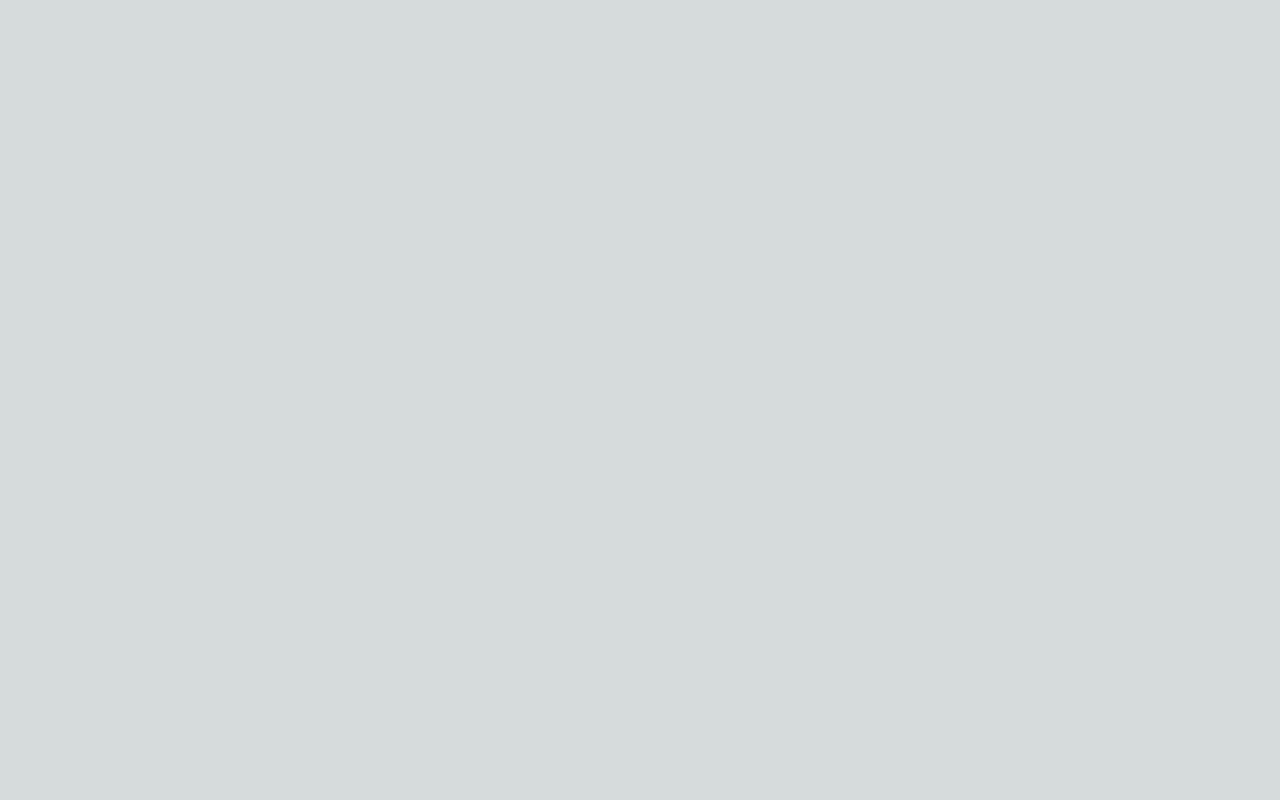
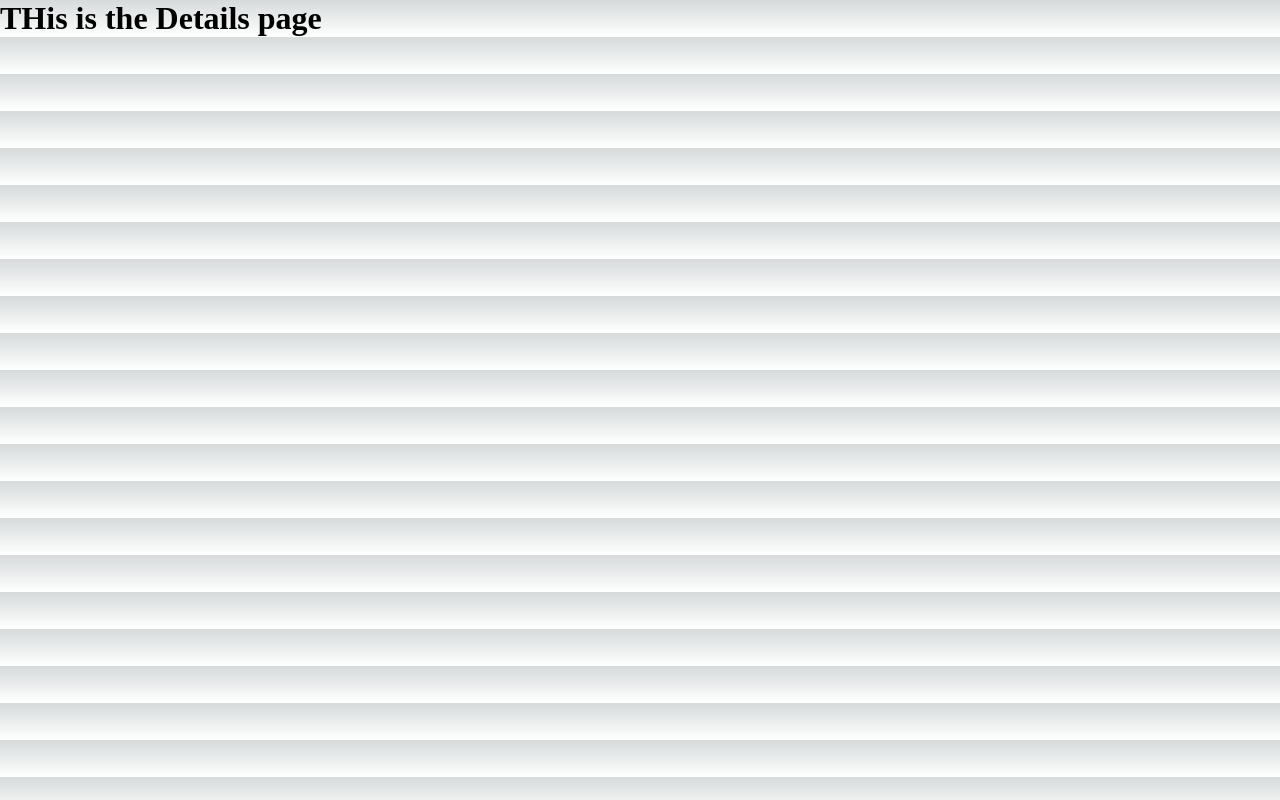
Before and after one commit to Umair-Butt980/next-js-practice-application, a Next.js app: page /news/details in a window 1280 px wide. Built offline with nearby package versions, Linux system fonts and the light colour scheme.

Commit message:
aded the dynamic routing

```diff
--- /dev/null
+++ b/pages/news/[newsId].js
@@ -0,0 +1,3 @@
+export default function DetailsPage() {
+  return <h1>THis is the Details page </h1>;
+}
--- a/pages/news/details.js
+++ /dev/null
@@ -1,5 +0,0 @@
-// ourDomain.com/news/details
-
-export default function DetailPage() {
-  <h1> These are the details of the news page </h1>;
-}
```
